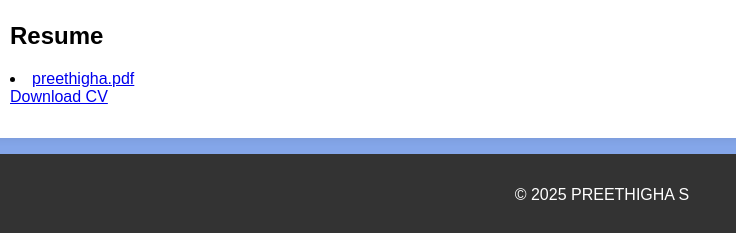
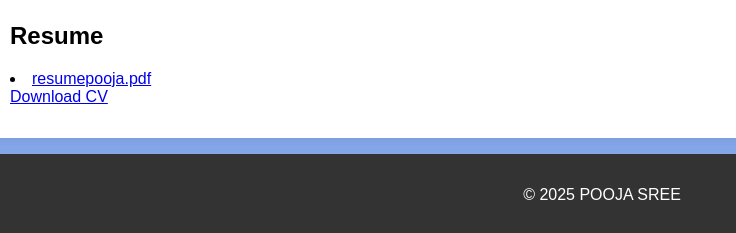
Before and after one commit to 09-poojasree/digital-portel, a plain HTML site: page index.html in a window 1280 px wide. Shown: the part 1094-1327 px from the top of the page, 38-774 px from the left. Drawn offline with Linux system fonts and the light colour scheme.

Commit message:
Update index.html

```diff
--- a/index.html
+++ b/index.html
@@ -95,7 +95,7 @@
     <header>
         <div class="header-content">
             <!-- Add your profile picture here -->
-            <img src =""20230926_193743.jpg"
+            <img src =""Photo.jpeg"
 Profile picture class="profile-picture">
             <h1>POOJA SREE</h1>
             <p>BSC.COMPUTER SCIENCE </p>
@@ -157,7 +157,7 @@ Profile picture class="profile-picture">
        <div class="section-content">
             <h2>Resume</h2>
             <u1>
-            <li><a href="#">preethigha.pdf</
+            <li><a href="#">resumepooja.pdf</
 a></li
              class="download-button">Download CV</a>
         </center>
@@ -166,7 +166,7 @@ a></li
     </section>
 
     <footer>
-        <p>&copy; 2025 PREETHIGHA S</p>
+        <p>&copy; 2025 POOJA SREE</p>
     </footer>
 
     <script>
```
